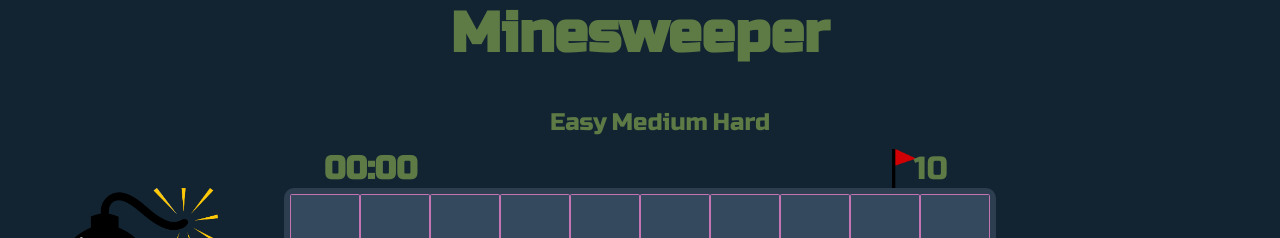
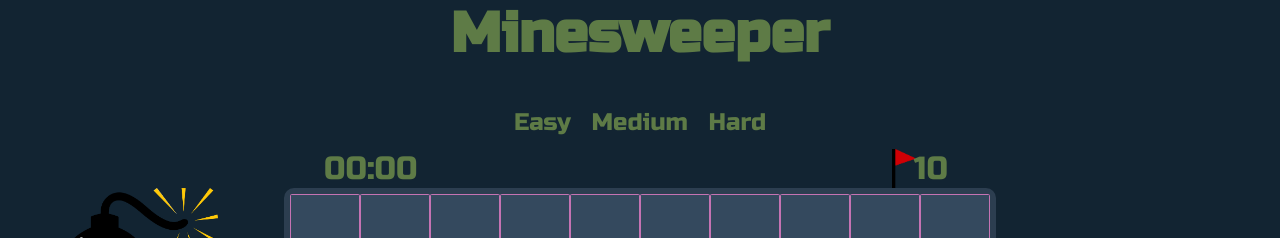
Before and after one commit to Matthew-Coalson/MINESWEEPER-BROWSER-GAME, a plain HTML site: page index.html in a window 1280 px wide. Shown: the top 238 px of the page. Drawn offline with Linux system fonts and the light colour scheme.

Commit message:
font and more styling

```diff
--- a/css/main.css
+++ b/css/main.css
@@ -18,6 +18,7 @@
 }
 
 ul {
+    margin-left: -5vh;
     grid-area: subheader;
     cursor: pointer;
     justify-self: center;
@@ -27,6 +28,7 @@ ul {
 li {
     display: inline;
     font-size: 3vh;
+    margin: 0 1vh;
 }
 
 h1 {
@@ -41,6 +43,7 @@ h2 {
     margin-left: 5vh;
     align-self: end;
     font-size: 4vh;
+    font-weight: 400;
 }
 
 #f-count{
```
